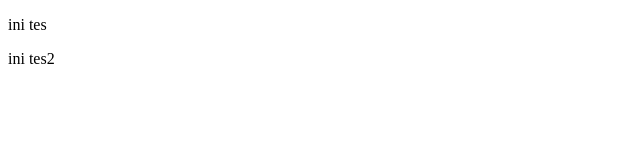
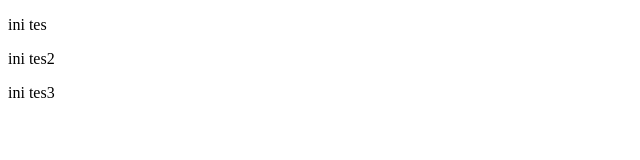
Before and after one commit to zyvvva/tes_bikin_git, a plain HTML site: page index.html in a window 1280 px wide. Shown: the full height of the page, 0-640 px from the left. Drawn offline with Linux system fonts and the light colour scheme.

Commit message:
ini test3

```diff
--- a/index.html
+++ b/index.html
@@ -8,5 +8,6 @@
 <body>
     <P>ini tes</P>
     <P>ini tes2</P>
+    <p>ini tes3</p>
 </body>
 </html>
```
